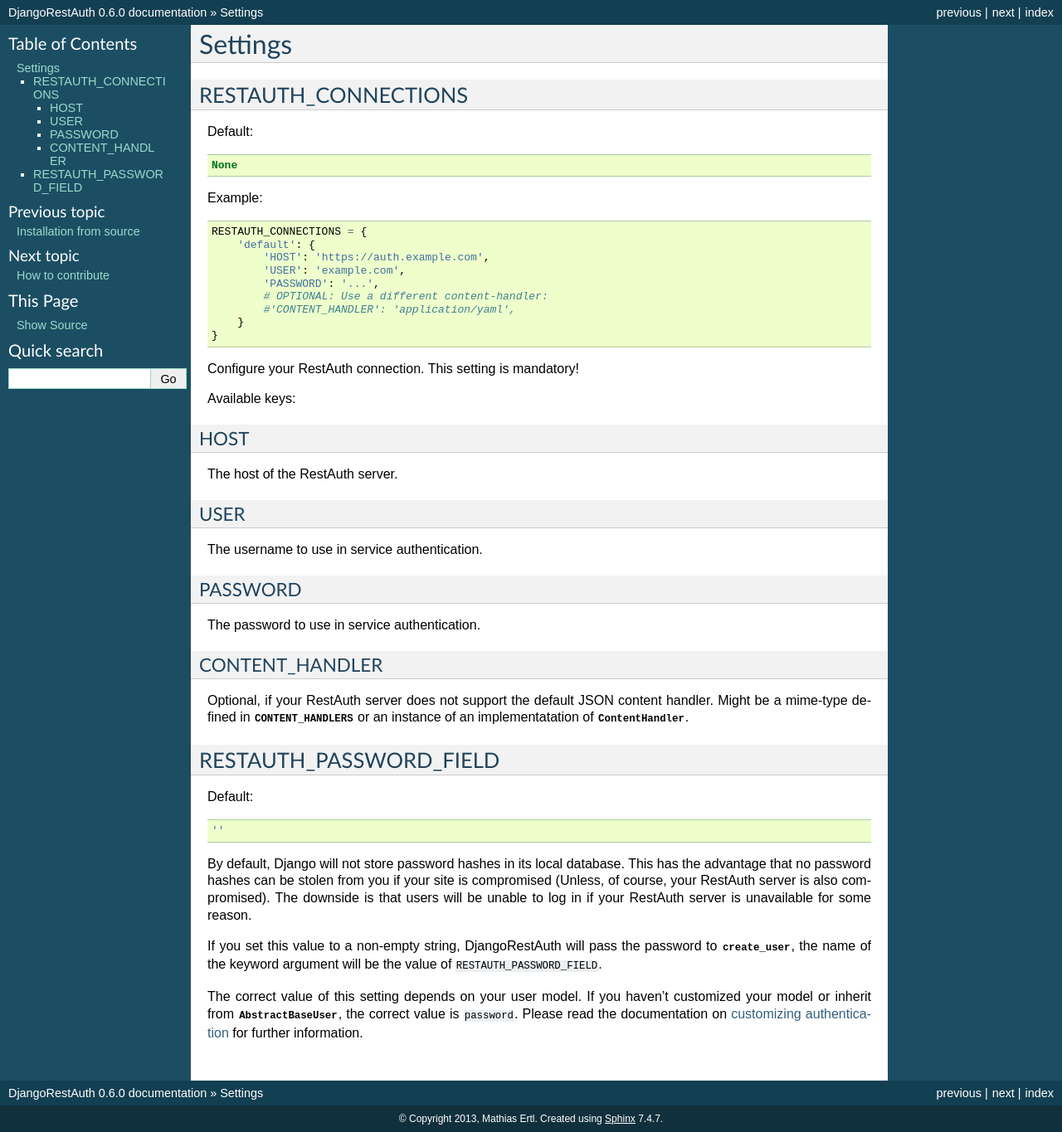
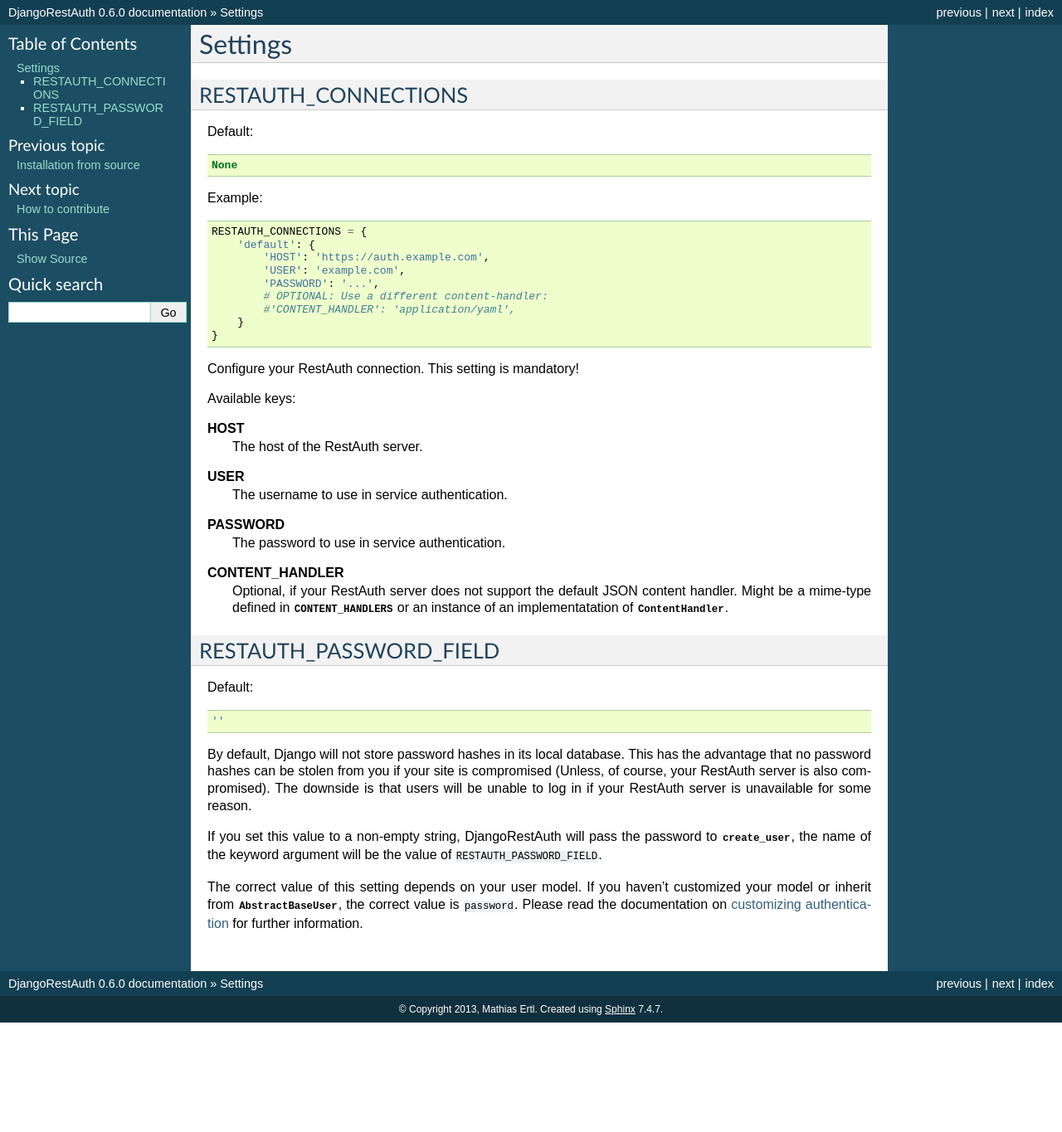
Before and after one commit to RestAuth/django, a Sphinx documentation site: the page built from doc/source/settings.rst, in a window 1280 px wide. Shown: the whole page at 83% size. Built offline with Sphinx 7.4.7, drawn with Linux system fonts in a browser that asks for light colours; after the commit the page ends 1233 px from its top, so only the background shows below that.

Commit message:
make subsettings of RESTAUTH_CONNECTIONS to a definition list

```diff
--- a/doc/source/settings.rst
+++ b/doc/source/settings.rst
@@ -28,29 +28,18 @@
 
 Available keys:
 
-HOST
-++++
-
-The host of the RestAuth server.
-
-USER
-++++
-
-The username to use in service authentication.
-
-PASSWORD
-++++++++
-
-The password to use in service authentication.
-
-CONTENT_HANDLER
-+++++++++++++++
-
-Optional, if your RestAuth server does not support the default JSON content
-handler. Might be a mime-type defined in :py:data:`CONTENT_HANDLERS
-<RestAuthCommon:RestAuthCommon.handlers.CONTENT_HANDLERS>` or an instance of an
-implementatation of :py:class:`ContentHandler
-<RestAuthCommon:RestAuthCommon.handlers.ContentHandler>`.
+**HOST**
+   The host of the RestAuth server.
+**USER**
+   The username to use in service authentication.
+**PASSWORD**
+   The password to use in service authentication.
+**CONTENT_HANDLER**
+   Optional, if your RestAuth server does not support the default JSON content
+   handler. Might be a mime-type defined in :py:data:`CONTENT_HANDLERS
+   <RestAuthCommon:RestAuthCommon.handlers.CONTENT_HANDLERS>` or an instance of
+   an implementatation of :py:class:`ContentHandler
+   <RestAuthCommon:RestAuthCommon.handlers.ContentHandler>`.
 
 
 .. _settings-restauth_password_field:
```
